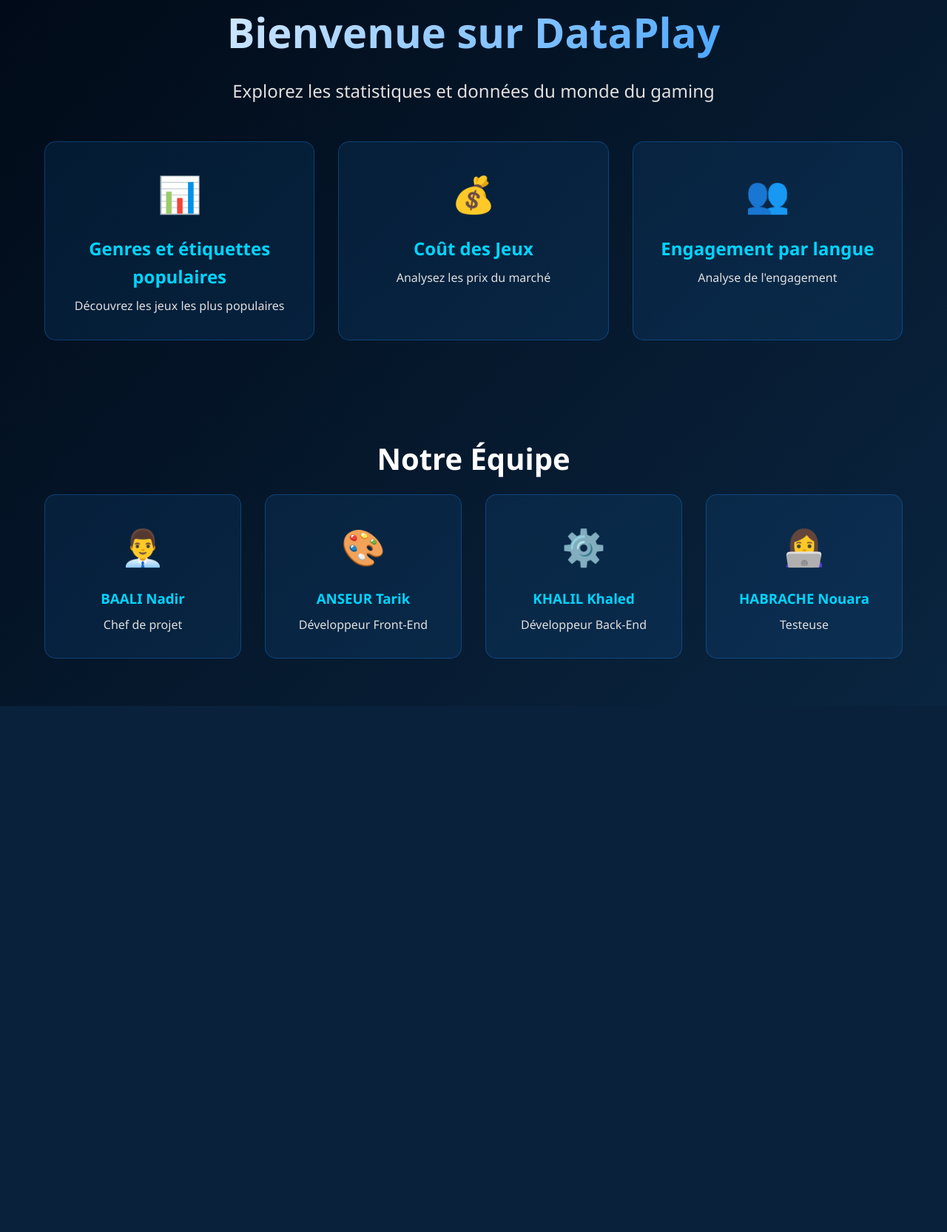
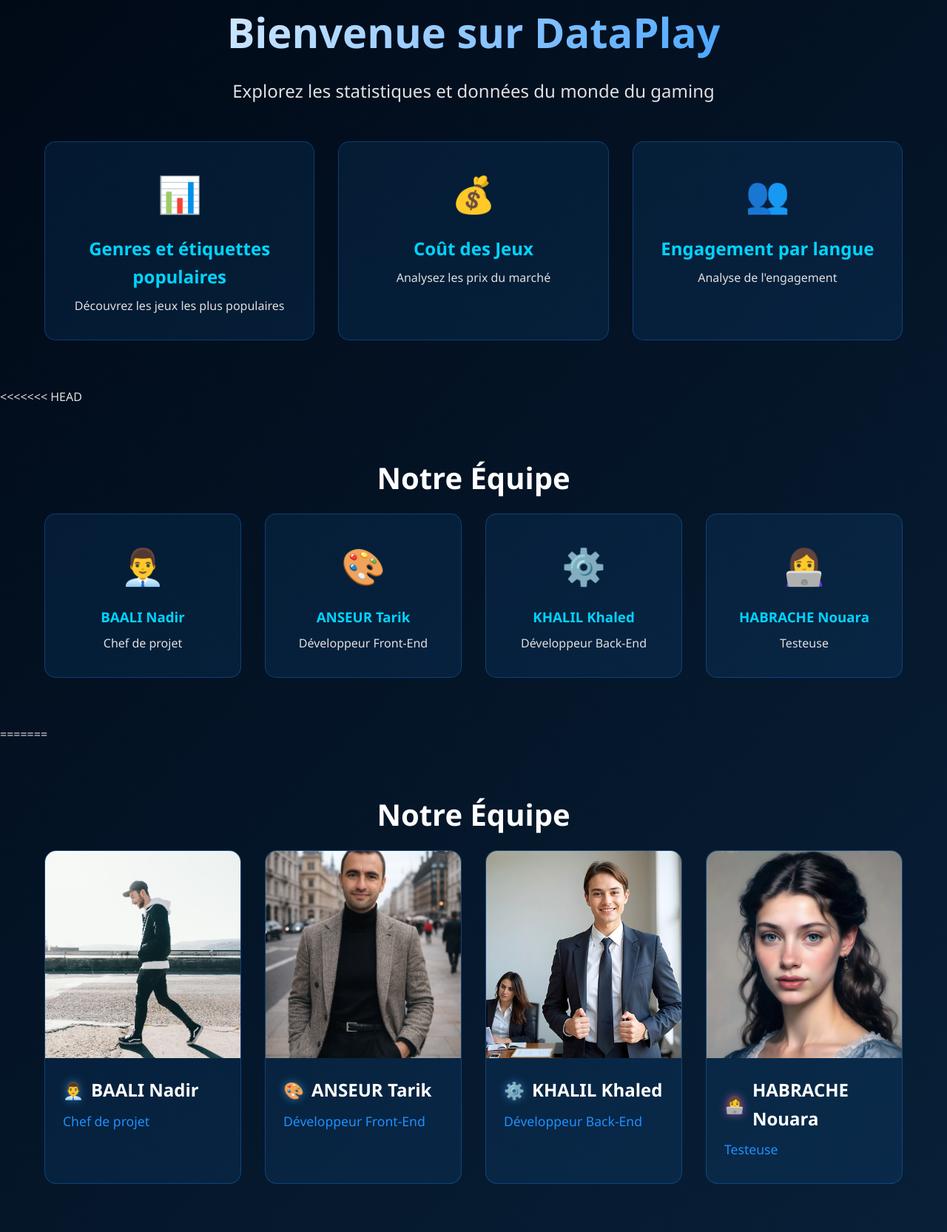
Before and after one commit to KhaledKhalil711/DataPlay, a Django app: page / in a window 1280 px wide. Shown: the part 208-1873 px from the top of the page at 74% size. Before the commit the page ends 1162 px from the top, so only its background shows below. Run offline with Django 4.2, Linux system fonts and the light colour scheme.

Commit message:
new version

```diff
--- a/indie_Analysis/analysis/templates/index.html
+++ b/indie_Analysis/analysis/templates/index.html
@@ -129,6 +129,7 @@
   </section>
 
     <!-- Team Section -->
+<<<<<<< HEAD
     <section class="features">
       <div class="container">
         <h2 class="section-title">Notre Équipe</h2>
@@ -160,3 +161,78 @@
 
   </body>
 </html>
+=======
+<section class="features team-section">
+  <div class="container">
+    <h2 class="section-title">Notre Équipe</h2>
+    <div class="team-grid">
+      <!-- Nadir -->
+      <div class="team-card">
+        <div class="team-image-wrapper">
+          <img src="{% static 'images/nadir.jpg' %}" alt="Nadir" class="team-image" />
+        </div>
+        <div class="team-info">
+          <div class="team-header male">
+            <span class="team-icon">👨‍💼</span>
+            <h3 class="team-name">BAALI Nadir</h3>
+          </div>
+          <p class="team-role">Chef de projet</p>
+        </div>
+      </div>
+
+      <!-- Tarik -->
+      <div class="team-card">
+        <div class="team-image-wrapper">
+          <img src="{% static 'images/tarik.png' %}" alt="Tarik" class="team-image" />
+        </div>
+        <div class="team-info">
+          <div class="team-header male">
+            <span class="team-icon">🎨</span>
+            <h3 class="team-name">ANSEUR Tarik</h3>
+          </div>
+          <p class="team-role">Développeur Front-End</p>
+        </div>
+      </div>
+
+      <!-- Khaled -->
+      <div class="team-card">
+        <div class="team-image-wrapper">
+          <img src="{% static 'images/khaled.jpg' %}" alt="Khaled" class="team-image" />
+        </div>
+        <div class="team-info">
+          <div class="team-header male">
+            <span class="team-icon">⚙️</span>
+            <h3 class="team-name">KHALIL Khaled</h3>
+          </div>
+          <p class="team-role">Développeur Back-End</p>
+        </div>
+      </div>
+
+      <!-- Nouara -->
+      <div class="team-card">
+        <div class="team-image-wrapper">
+          <img src="{% static 'images/nouara.jpg' %}" alt="Nouara" class="team-image" />
+        </div>
+        <div class="team-info">
+          <div class="team-header female">
+            <span class="team-icon">👩‍💻</span>
+            <h3 class="team-name">HABRACHE Nouara</h3>
+          </div>
+          <p class="team-role">Testeuse</p>
+        </div>
+      </div>
+    </div>
+
+    <!-- Map & Contact -->
+    <div class="contact-section" style="margin-top: 4rem; text-align: center;">
+      <h3 class="section-subtitle">Nous trouver à Paris</h3>
+      <iframe
+        src="https://www.google.com/maps/embed?pb=!1m18!1m12!1m3!1d2624.999873342833!2d2.292292615674377!3d48.85837307928714!2m3!1f0!2f0!3f0!3m2!1i1024!2i768!4f13.1!3m3!1m2!1s0x47e66efb6d17fdf9%3A0x7f0b5769a7c27d0!2sParis%2C%20France!5e0!3m2!1sfr!2sfr!4v1705731200000!5m2!1sfr!2sfr"
+        width="100%" height="400" style="border:0; border-radius:16px;" allowfullscreen="" loading="lazy"></iframe>
+      <p style="margin-top:1rem; font-size:1.2rem; color:var(--accent-blue);">
+        📞 +33 1 23 45 67 89
+      </p>
+    </div>
+  </div>
+</section>
+>>>>>>> e263d61 (new version)
```
Also changed, not shown: indie_Analysis/static/Images/khaled.jpg (added), indie_Analysis/static/Images/nadir.jpg (added), indie_Analysis/static/Images/nouara.jpg (added), indie_Analysis/static/Images/tarik.png (added).
